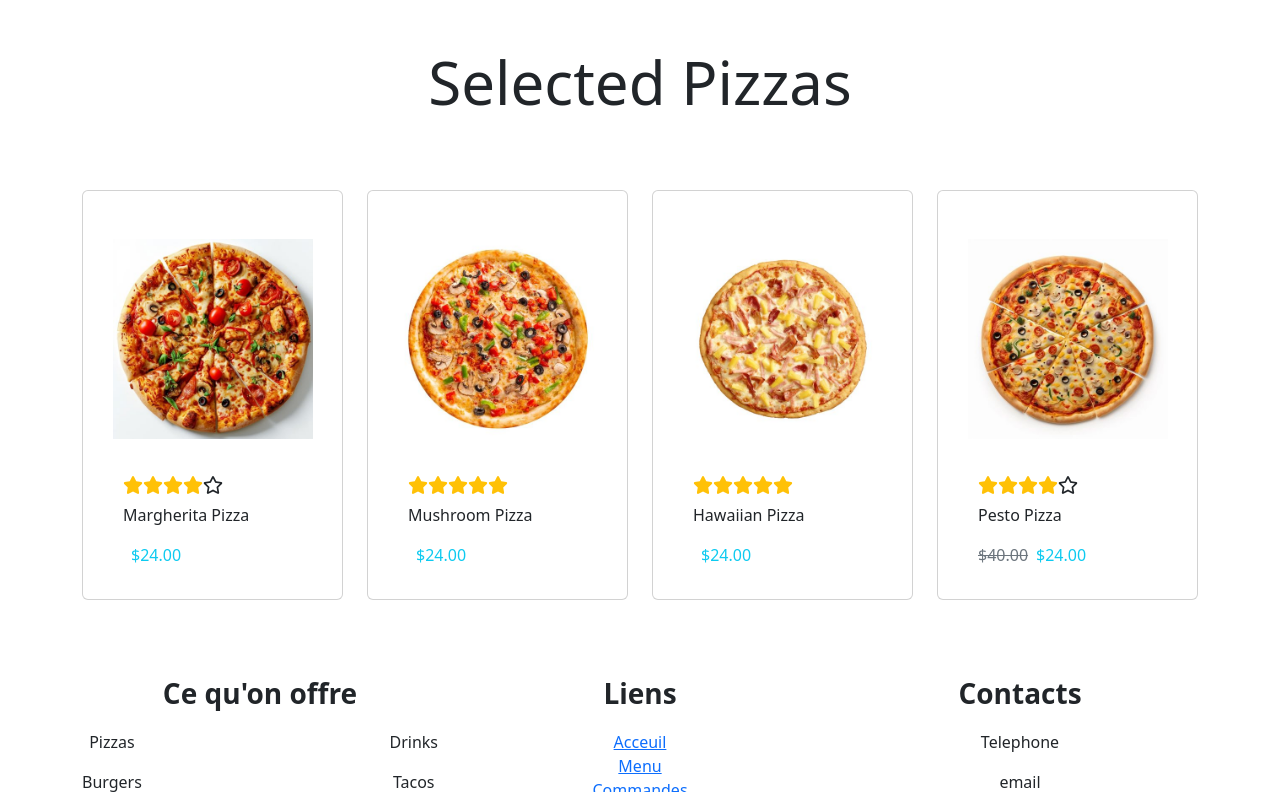
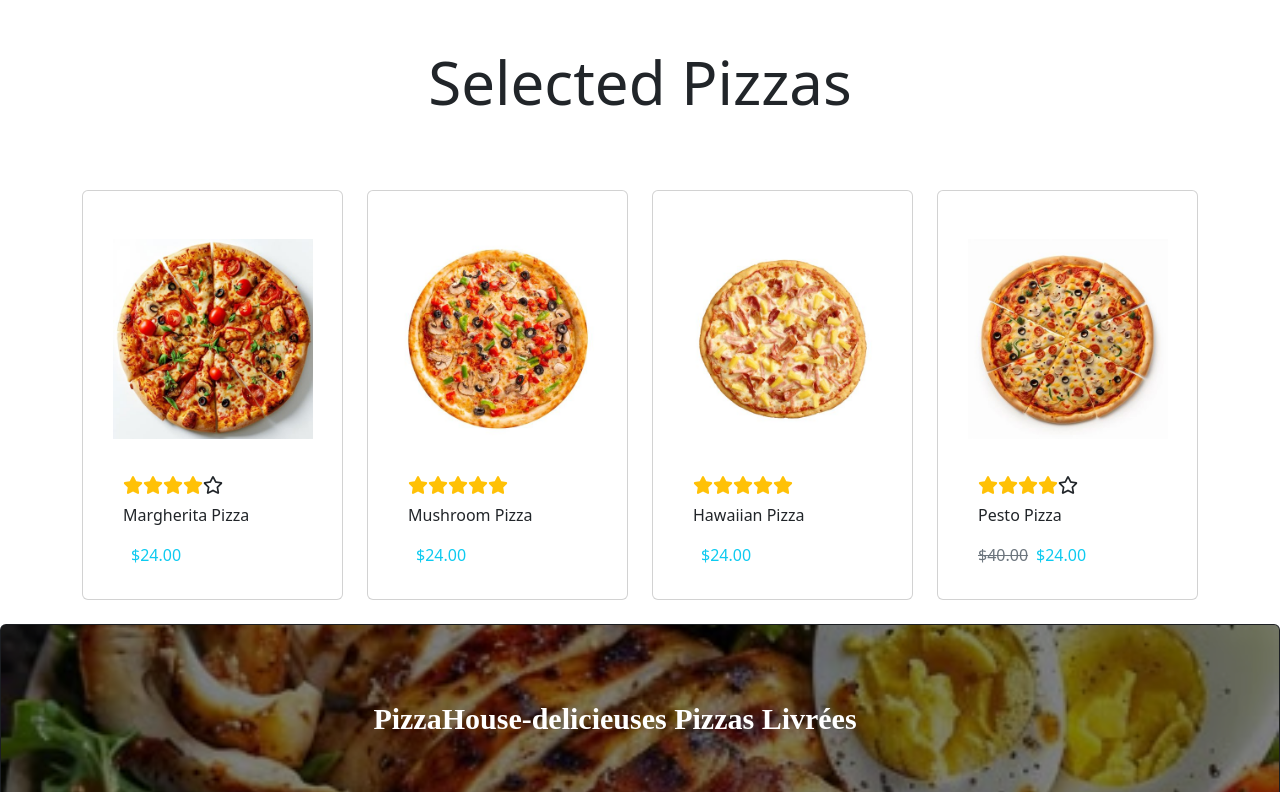
Before and after one commit to Ambdulghaffar/React_Restaurant_Website, a React (Vite) app: page / in a window 1280 px wide. Shown: the part 2008-2800 px from the top of the page. Built offline with nearby package versions, Linux system fonts and the light colour scheme.

Commit message:
Cards commit

```diff
--- /dev/null
+++ b/src/components/cards/ButtonCards.jsx
@@ -0,0 +1,22 @@
+import React, { useState } from "react";
+
+function ButtonCards({cardbutton,cardstylebutton}) {
+  const [colorButton, setcolorButton] = useState(false);
+  return (
+    <div>
+      <button
+        type="button"
+        style={{ ...cardstylebutton }}
+        className={`btn  fs-5 fw-bold px-5 py-3 ${
+          colorButton ? "btn-success" : "btn-warning"
+        }`}
+        onMouseEnter={() => setcolorButton(true)}
+        onMouseLeave={() => setcolorButton(false)}
+      >
+        {cardbutton}
+      </button>
+    </div>
+  );
+}
+
+export default ButtonCards;
--- a/src/components/cards/Cards.jsx
+++ b/src/components/cards/Cards.jsx
@@ -1,4 +1,4 @@
-import React, { useState } from "react";
+import ButtonCards from "./ButtonCards";
 
 function Cards({
   img,
@@ -7,15 +7,14 @@ function Cards({
   cardtitle2,
   cardtext1,
   cardtext2,
-  cardbutton,
   cardTitleStyle,
   cardBodyStyle,
   cardImgStyle,
   cardstyle,
   cardstyletext1,
+  cardbutton,
   cardstylebutton
 }) {
-  const [colorButton, setcolorButton] = useState(false);
   return (
     <div>
       <div className="card text-bg-dark" style={{...cardstyle}} >
@@ -37,18 +36,7 @@ function Cards({
           </p>
           <p class="card-text">
             <small>
-              <button
-                type="button"
-                style={{...cardstylebutton}}
-                className={`btn  fs-5 fw-bold px-5 py-3 ${
-                  colorButton ? "btn-success" : "btn-warning"
-                }`}
-                onMouseEnter={() => setcolorButton(true)}
-                onMouseLeave={() => setcolorButton(false)}
-              >
-
-                {cardbutton}
-              </button>
+              <ButtonCards cardbutton={cardbutton} cardstylebutton={cardstylebutton}/>
             </small>
           </p>
         </div>
--- a/src/pages/Home/Home.jsx
+++ b/src/pages/Home/Home.jsx
@@ -112,6 +112,21 @@ function Home() {
           </div>
         </div>
       </div>
+      <Cards
+        img={banner1}
+        cardtitle1="PizzaHouse-delicieuses Pizzas Livrées"
+        cardTitleStyle={{
+          marginRight: "150px",
+          fontFamily: "serif",
+          fontSize: "30px",
+          textAlign:"center"
+        }}
+        cardImgStyle={{
+          height: "400px",
+          objectFit: "cover",
+          filter: "brightness(0.5)",
+        }}
+      ></Cards>
       <div className="my-5">
         <div class="container text-center">
           <div class="row">
@@ -135,7 +150,8 @@ function Home() {
               <div>
                 <a href="">Acceuil</a> <br />
                 <a href="">Menu</a> <br />
-                <a href="">Commandes</a><br />
+                <a href="">Commandes</a>
+                <br />
                 <a href="">Contacts</a>
               </div>
             </div>
```
